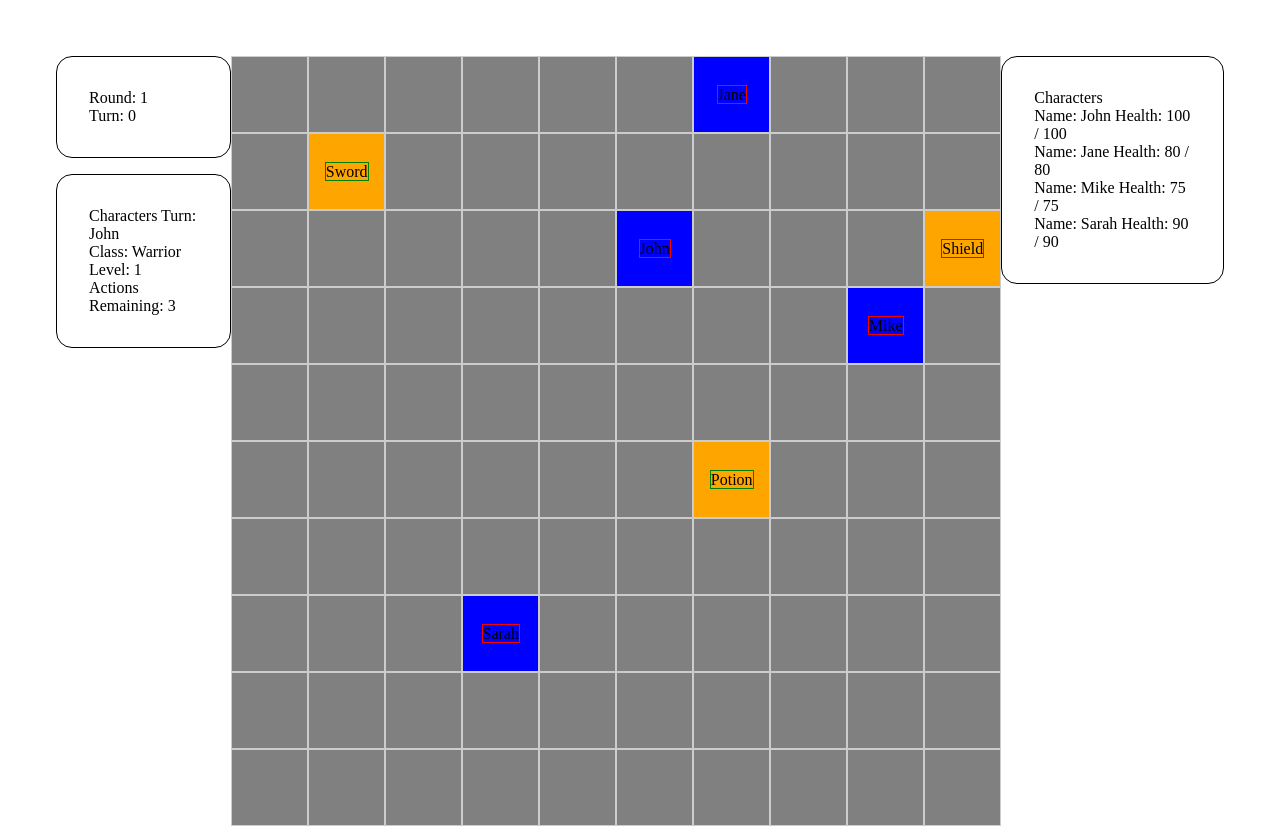
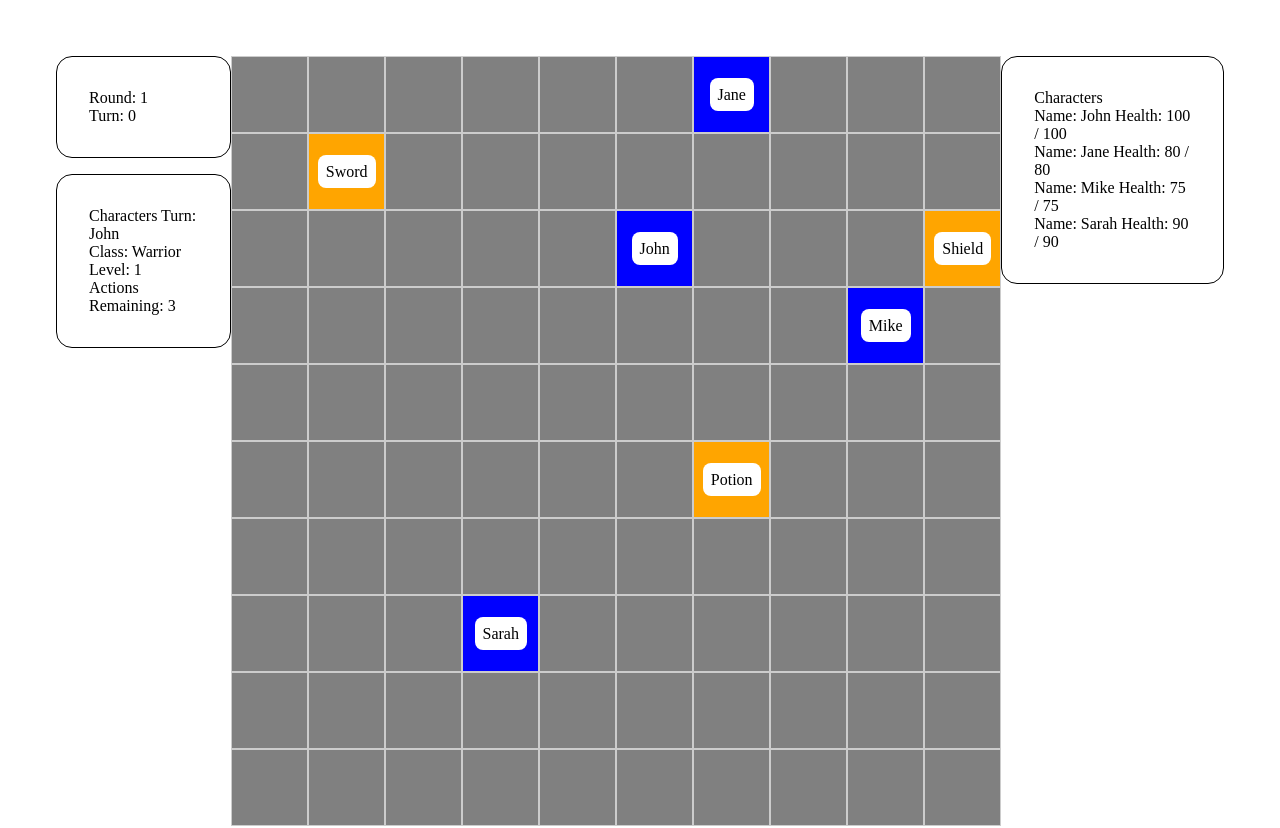
Before and after one commit to NathanArvan/2d-game, an Angular app: page / in a window 1280 px wide. Shown: the top 828 px of the page. Built offline with nearby package versions, Linux system fonts and the light colour scheme.

Commit message:
token styling

```diff
--- a/src/app/components/token/token.component.css
+++ b/src/app/components/token/token.component.css
@@ -0,0 +1,6 @@
+
+.token-name {
+    background-color: white;
+    padding: .5rem;
+    border-radius: .5rem;
+}
--- a/src/app/components/token/token.component.html
+++ b/src/app/components/token/token.component.html
@@ -1,11 +1,11 @@
 @if (token()?.type === tokenTypes.CHARACTER) {
-    <span style="border: 1px solid red;">
+    <span class="token-name">
      {{ token()?.content?.name}}
     </span>
 }
 
 @if (token()?.type === tokenTypes.ITEM) {
-    <span style="border: 1px solid Green;">
+    <span class="token-name">
      {{ token()?.content?.name}}
     </span>
 }
```
